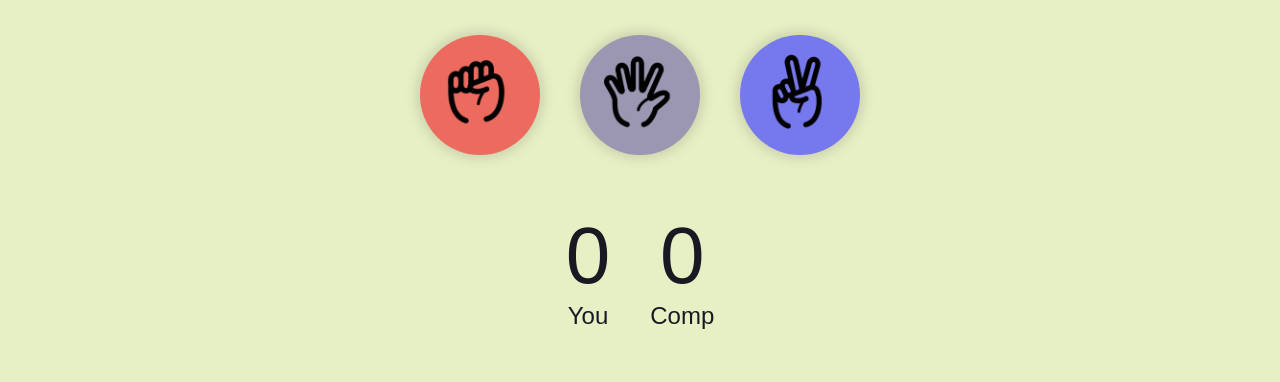
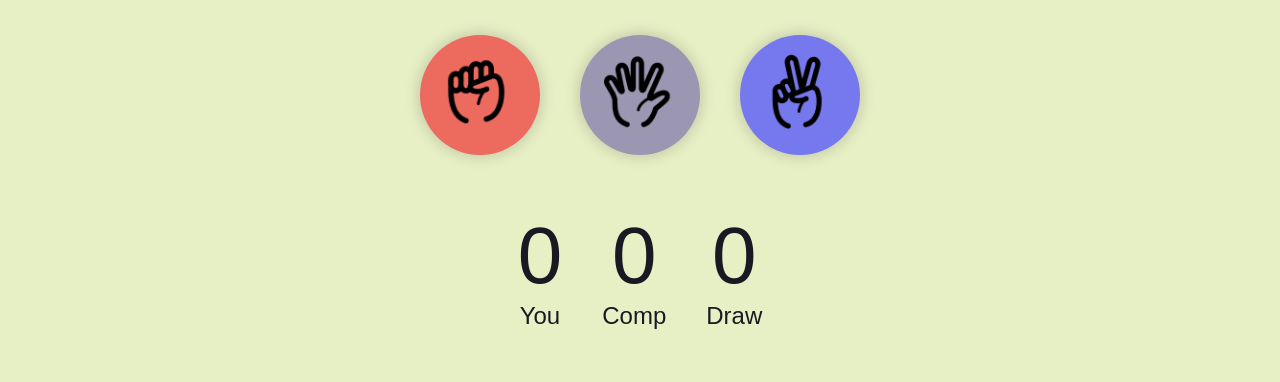
Before and after one commit to om4099/RPS, a plain HTML site: page index.htm in a window 1280 px wide. Shown: the part 139-521 px from the top of the page. Drawn offline with Linux system fonts and the light colour scheme.

Commit message:
Added draw count display and logic

```diff
--- a/game.js
+++ b/game.js
@@ -2,6 +2,7 @@ let icons = document.querySelectorAll('.icon');
 let resetButton = document.querySelector('.reset');
 let playerScore = document.querySelector('#playerScore');
 let computerScore = document.querySelector('#compScore');
+let drawScore = document.querySelector('#drawScore');
 let resultText = document.querySelector('.resultText');
 let playerChoice = '';
 let computerChoice = '';
@@ -39,6 +40,7 @@ for (let i = 0; i < icons.length; i++) {
             if (playerChoice === computerChoice) {
                 resultText.className = 'resultText';
                 resultText.innerText = "It's a draw!";
+                drawScore.innerText = parseInt(drawScore.innerText) + 1;
             } else if ( (playerChoice === 'rock' && computerChoice === 'scissors') || (playerChoice === 'paper' && computerChoice === 'rock') || (playerChoice === 'scissors' && computerChoice === 'paper')) {
                 resultText.className = 'resultTextWin';
                 resultText.innerText = `You won! ${playerChoice} beats ${computerChoice}`;
--- a/index.htm
+++ b/index.htm
@@ -29,6 +29,10 @@
                         <div id="compScore">0</div>
                         <div id="compText">Comp</div>
                     </div>
+                    <div class="draw">
+                        <div id="drawScore">0</div>
+                        <div id="drawText">Draw</div>
+                    </div>
                 </div>
                 <div class="result">
                     <div class="resultText">Choose it!</div>
--- a/style.css
+++ b/style.css
@@ -104,13 +104,13 @@ header {
     height: 20vh;
 }
 
-#playerScore, #compScore {
+#playerScore, #compScore, #drawScore {
     font-size: 10vh;
     margin: 0 20px;
     text-align: center;
 }
 
-#playerText, #compText {
+#playerText, #compText, #drawText {
     font-size: 3vh;
     margin: 0 20px;
     text-align: center;
```
